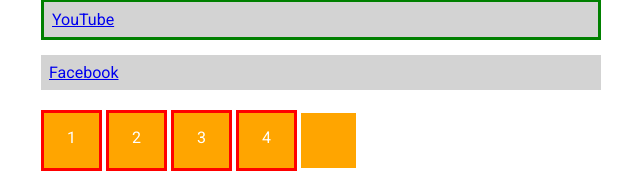
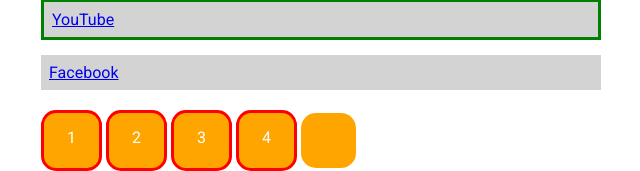
Before and after one commit to AshtonBro/Study_htmlCss, a PHP site: page /indexJq.html in a window 1280 px wide. Shown: the part 895-1066 px from the top of the page, without its empty margins (415-1055 px from the left). Run offline with PHP 8.4, Linux system fonts and the light colour scheme; some libraries are stand-ins or nearby versions.

Commit message:
style for boxes

```diff
--- a/good_cardboard/jQuery/cssjq.css
+++ b/good_cardboard/jQuery/cssjq.css
@@ -34,6 +34,7 @@ hr {
     font-weight: normal;
     justify-content: space-between;
     vertical-align: middle;
+    border-radius: 15px;
 }
 
 .blue {
```
